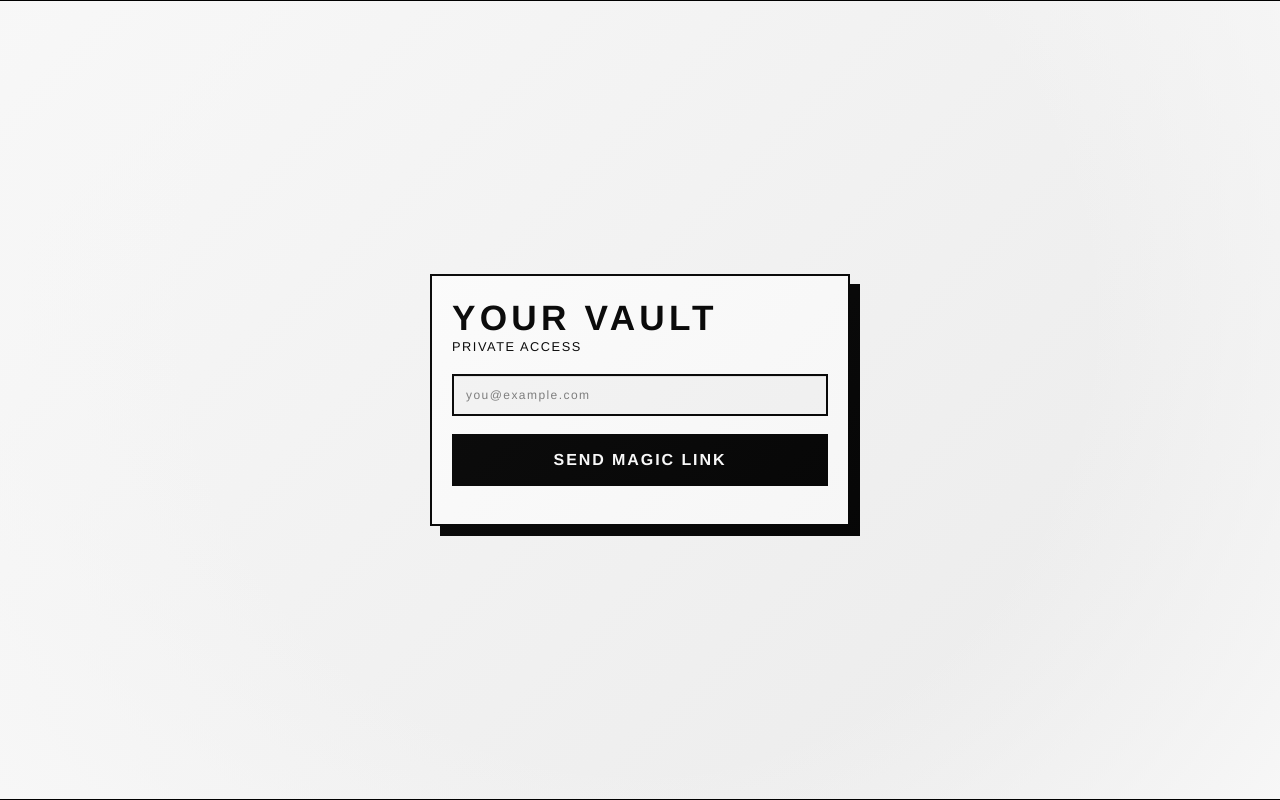
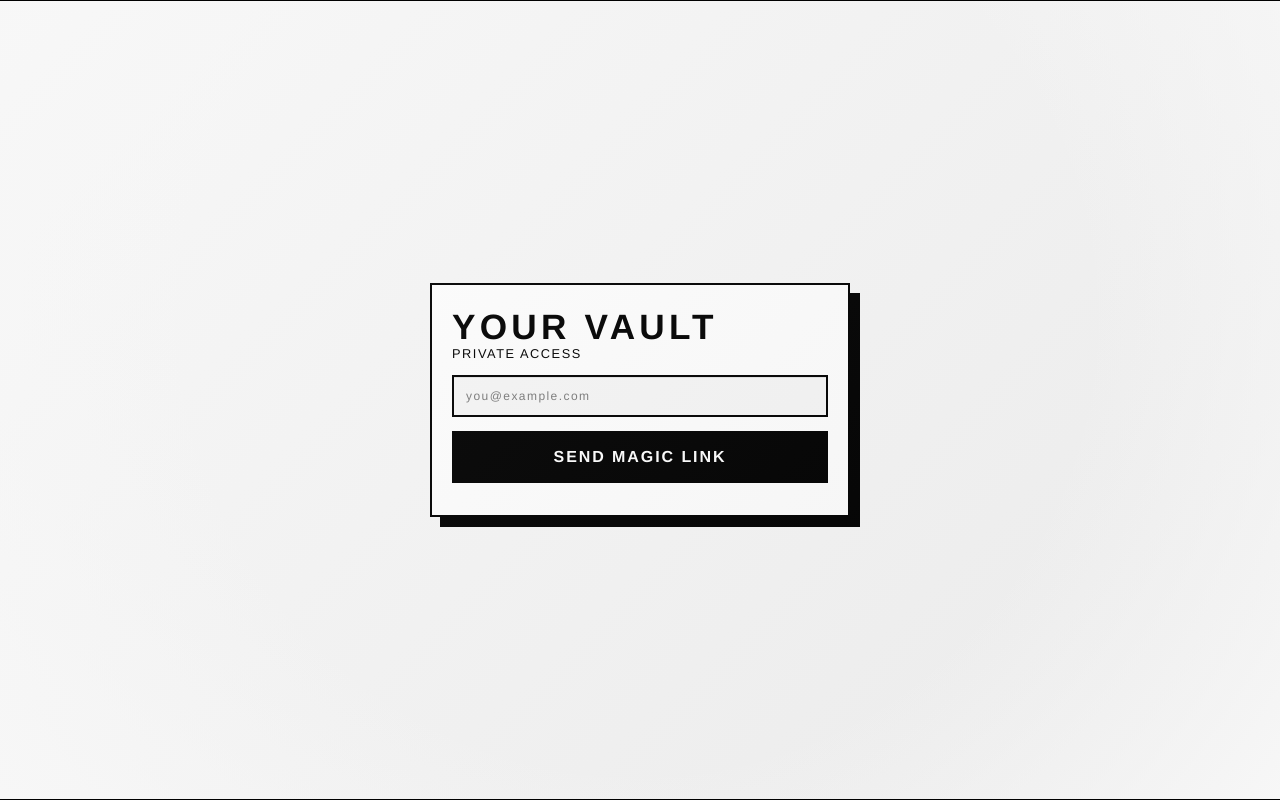
Before and after one commit to drebaglioni/VAULT, a Next.js app: page /login in a window 1280 px wide. Built offline with nearby package versions, Linux system fonts and the light colour scheme; no server answers.

Commit message:
Tighten login spacing and alignment

```diff
--- a/app/login/page.module.css
+++ b/app/login/page.module.css
@@ -40,7 +40,7 @@
   box-shadow: 10px 10px 0 var(--ink);
   padding: 24px 20px 20px;
   display: grid;
-  gap: 18px;
+  gap: 12px;
   text-align: left;
 }
 
@@ -48,7 +48,7 @@
   display: flex;
   flex-direction: column;
   align-items: flex-start;
-  gap: 6px;
+  gap: 2px;
 }
 
 .eyebrow {
@@ -69,7 +69,7 @@
 }
 
 .subtitle {
-  margin: 2px 0 0;
+  margin: 0;
   color: var(--ink);
   font-size: 0.8rem;
   letter-spacing: 0.12em;
@@ -78,7 +78,7 @@
 
 .form {
   display: grid;
-  gap: 14px;
+  gap: 10px;
 }
 
 .label {
```
